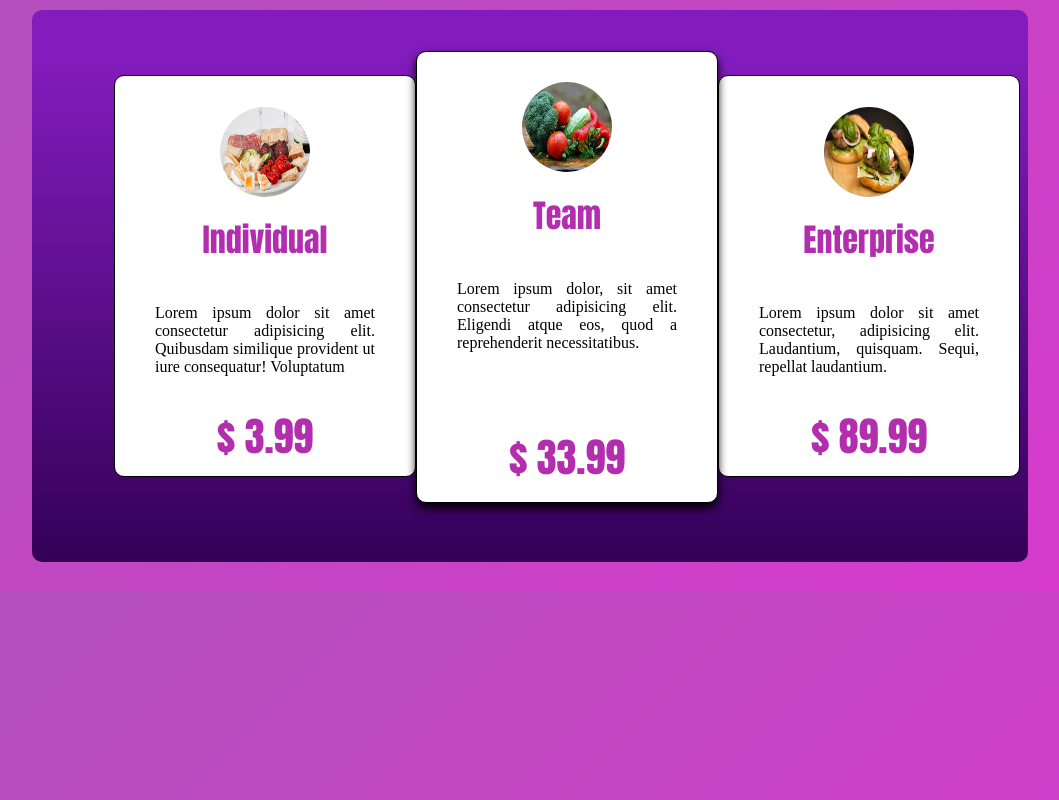
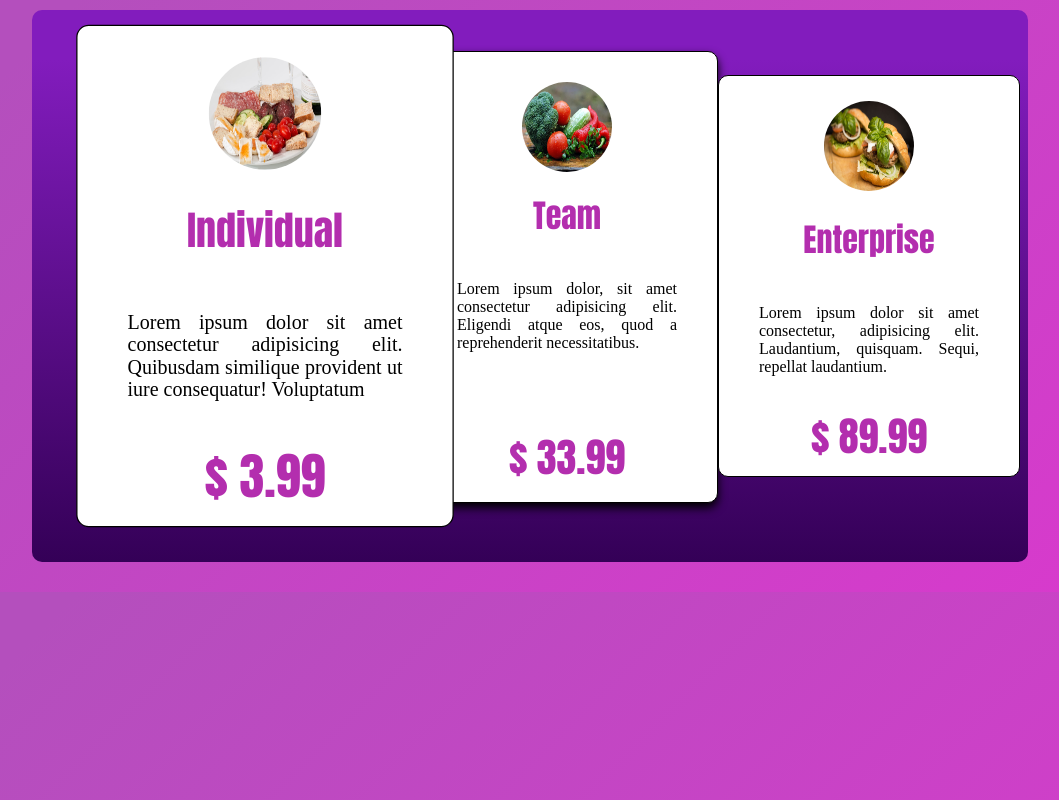
Before and after one commit to KevinRivera1/CARDS_CSS-RESPONSIVE, a plain HTML site: page index.html in a window 1280 px wide. In both pictures the pointer is over the element 375 px from the left and 276 px from the top of the page. Shown: the whole page, without its empty margins (110-1169 px from the left). Drawn offline with Linux system fonts and the light colour scheme; a web font is replaced by a local one.

Commit message:
Cambios en css

```diff
--- a/Css/estilo.css
+++ b/Css/estilo.css
@@ -16,12 +16,14 @@ body{
     bottom: 35px;
 }
  .tarjeta1{
+    position: relative;
     border-radius: 10px;
     background-color: #FFFFFF;
     width: 300px;
     height:400px;
     margin: 0px;
     border:.6px solid #000;
+
 
  }
  .tarjeta2{
@@ -35,8 +37,11 @@ body{
     box-shadow: 0px 5px 10px rgb(0, 0, 0);
     bottom:24px;
 
+
  }
+
  .tarjeta3{
+     position: relative;
     border-radius: 10px;
     background-color: #FFFFFF;
     width: 300px;
@@ -46,7 +51,7 @@ body{
 
  }
  .container img{
-     position: absolute;
+     position: relative;
      width: 90px;
      height: 90px;
      border-radius: 50%;
@@ -54,13 +59,16 @@ body{
      bottom:189px;
  }
  .tarjeta1 img{
-    bottom: 225px;
+    position: absolute;
+    bottom: 180px;
 }
  .tarjeta2 img{
+     position: absolute;
      bottom: 225px;
  }
  .tarjeta3 img{
-    bottom: 225px;
+    position: absolute;
+    bottom: 180px;
  }
  .contenido{
      position: relative;
@@ -91,3 +99,27 @@ body{
     top:10px;
     font-size:80px;
 }
+.tarjeta1:hover{
+    z-index: 3;
+    -webkit-transform:scale(1.25);
+    -moz-transform:scale(1.25);
+    -ms-transform:scale(1.25);
+    -o-transform:scale(1.25);
+    transform:scale(1.25);
+}
+.tarjeta2:hover{
+    z-index: 3;
+    -webkit-transform:scale(1.15);
+    -moz-transform:scale(1.15);
+    -ms-transform:scale(1.15);
+    -o-transform:scale(1.15);
+    transform:scale(1.15);
+}
+.tarjeta3:hover{
+     z-index: 3;
+    -webkit-transform:scale(1.25);
+    -moz-transform:scale(1.25);
+    -ms-transform:scale(1.25);
+    -o-transform:scale(1.25);
+    transform:scale(1.25);
+}
```
Lines whose indentation alone changed are shown as unchanged.
